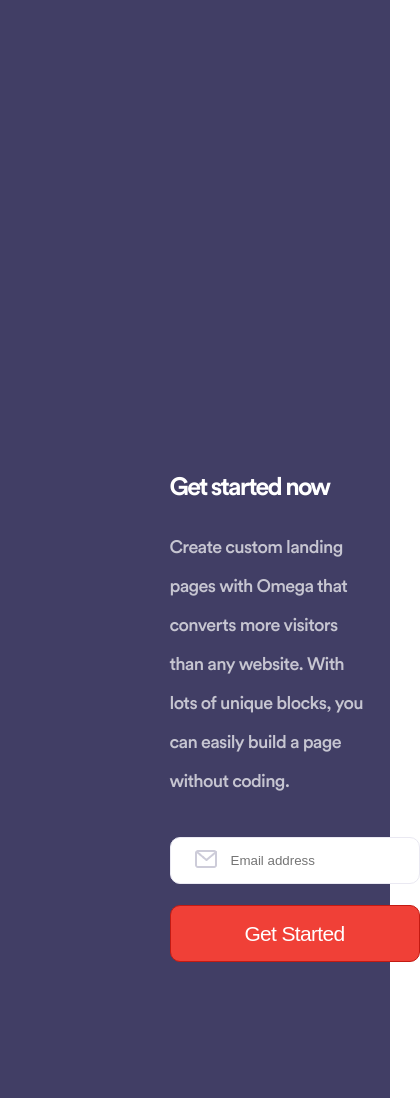
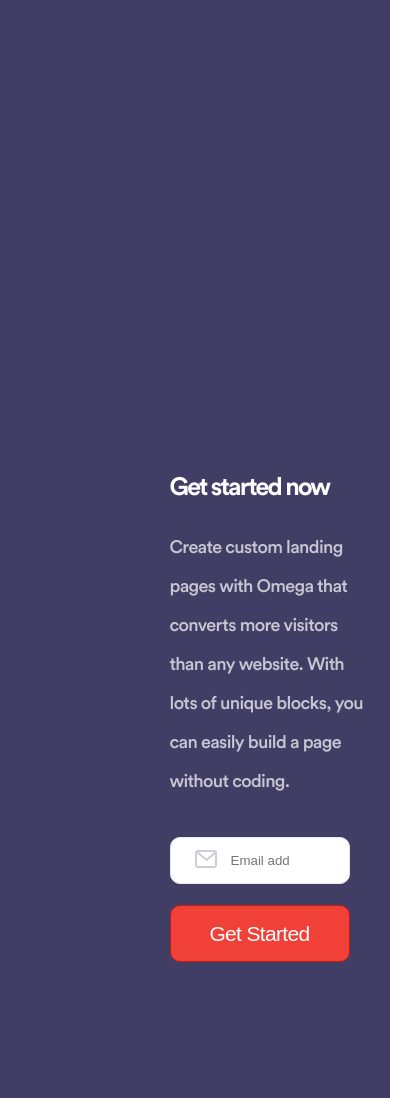
Before and after one commit to the-rustambek/Landing-2-page, a plain HTML site: page index.html in a window 390 px wide. Shown: the part 6259-7357 px from the top of the page, 420 px wide, since content can reach past the window. Drawn offline with Linux system fonts and the light colour scheme.

Commit message:
add file

```diff
--- a/style.css
+++ b/style.css
@@ -724,6 +724,12 @@
         font-size: 16px;
         width: 340px;
        }
+       .container .sending-form .sending-form-label .sending-form-input{
+           width: 180px;
+       }
+       .container .sending-form .sending-form-label .sending-form-button{
+           width: 180px;
+       }
 }
 /* **********************all******************** */
 .all-button{
```
